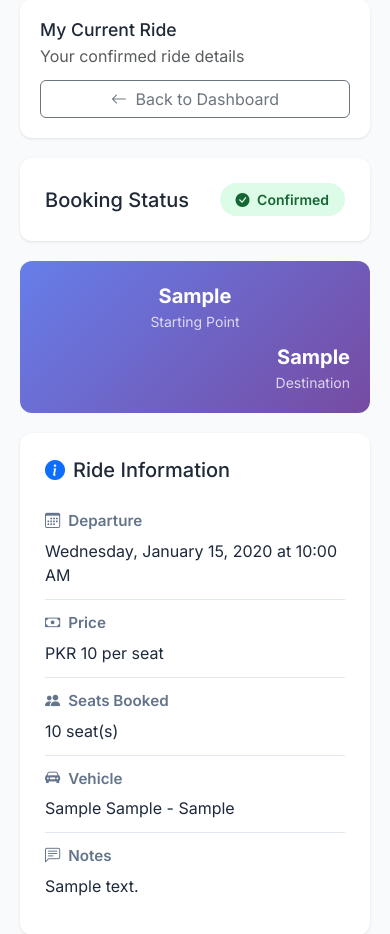
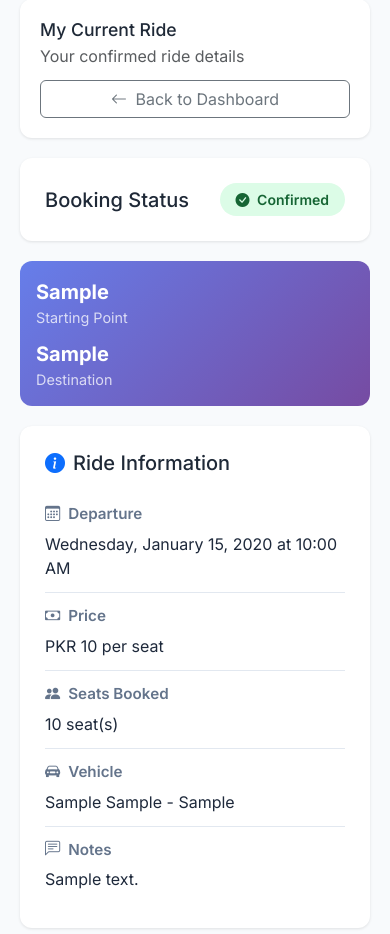
Before and after one commit to ahsanhassan999/Car-Pool-Management-System, a Flask app: template templates/rider_my_ride.html in a window 390 px wide. Shown: the part 81-1015 px from the top of the page. Run offline with Flask 3, Linux system fonts and the light colour scheme; the template is opened without the code that fills it: most values are stand-ins (such as "Sample title", 1, 10 or a date in 2020).

Commit message:
Refactor route display for better mobile responsiveness
Co-authored-by: s.ahsanhassanrizvi2004 <s.ahsanhassanrizvi2004@gmail.com>

```diff
--- a/templates/rider_my_ride.html
+++ b/templates/rider_my_ride.html
@@ -58,6 +58,7 @@
         .card-custom { background: var(--surface); border-radius:12px; padding:25px; margin-bottom:20px; box-shadow:0 1px 3px rgba(0,0,0,0.1);}
         .status-confirmed { display:inline-block; padding:6px 16px; background:#dcfce7; color:#166534; border-radius:20px; font-weight:600; font-size:0.875rem; }
         .route-display { display:flex; align-items:center; gap:15px; padding:20px; background: linear-gradient(135deg, #667eea 0%, #764ba2 100%); border-radius:12px; color:white; margin-bottom:20px; }
+        .route-display .fw-bold { overflow-wrap: anywhere; word-break: break-word; }
         .location-icon { font-size:2rem; }
         .route-arrow { font-size:2rem; opacity:0.7; }
         .info-row { display:flex; align-items:flex-start; gap:12px; padding:15px; border-bottom:1px solid #e2e8f0; }
@@ -81,8 +82,11 @@
         }
         @media (max-width: 576px){
             .page-header h3 { font-size: clamp(1.1rem, 2.5vw, 1.25rem); }
-            .route-display { flex-direction: column; align-items: stretch; text-align:center; gap:10px; }
+            .route-display { flex-direction: column; align-items: stretch; text-align:left; gap:10px; padding:16px; }
             .route-arrow, .location-icon { display:none; }
+            .route-display .fw-bold { font-size: clamp(1rem, 4vw, 1.1rem); }
+            .route-display .small { font-size: 0.9rem; }
+            .route-display .text-end { text-align: inherit !important; }
             .info-row { flex-direction: column; gap:6px; padding:12px 0; }
             .info-label { flex: none; font-size: 0.95rem; }
             .info-value { font-size: 1rem; }
@@ -204,7 +208,7 @@
                 <div class="route-arrow">
                     <i class="bi bi-arrow-right"></i>
                 </div>
-                <div class="flex-grow-1 text-end">
+                <div class="flex-grow-1 text-md-end">
                     <div class="fw-bold fs-5">{{ ride_data.destination_point }}</div>
                     <div class="small opacity-75">Destination</div>
                 </div>
```
